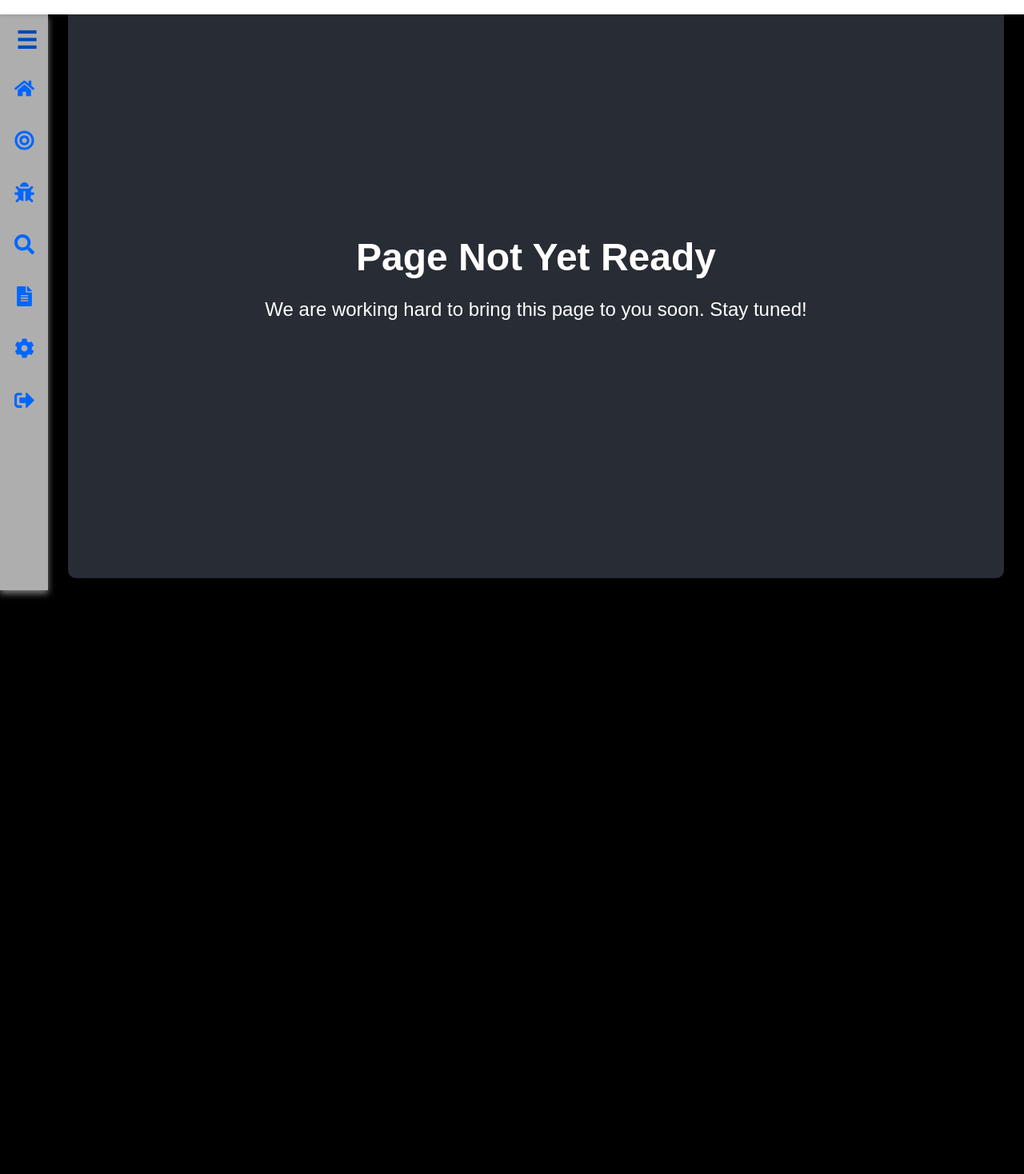
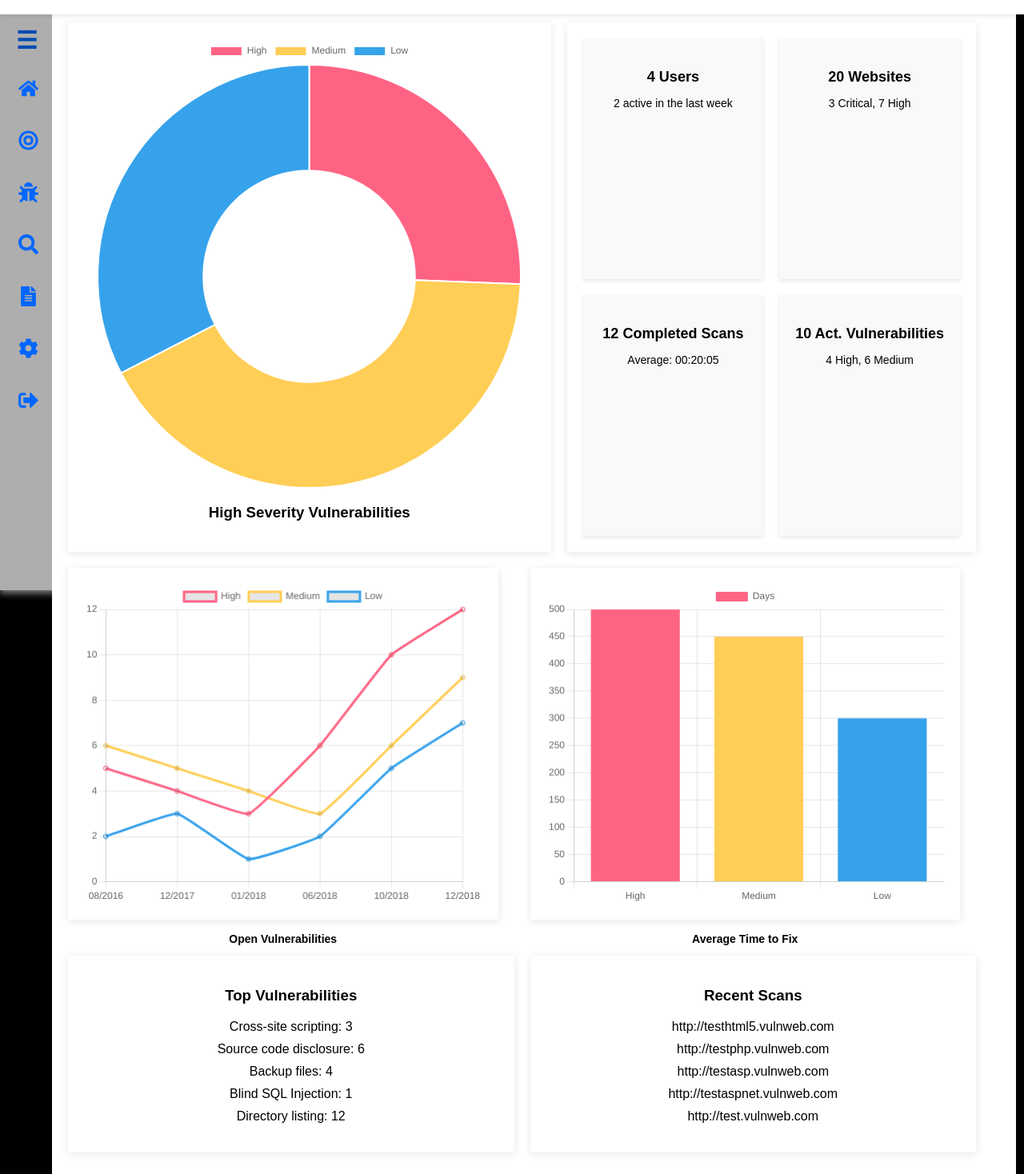
Before and after one commit to murali1818/security-product, a React (Create React App) app: page /dashboard in a window 1280 px wide. Shown: the part 62-1530 px from the top of the page at 80% size. Before the commit the page ends 810 px from the top, so only its background shows below. Built offline with nearby package versions, Linux system fonts and the light colour scheme; a web font is replaced by a local one.

Commit message:
firest commit

```diff
--- a/package.json
+++ b/package.json
@@ -6,7 +6,9 @@
     "@testing-library/jest-dom": "^5.17.0",
     "@testing-library/react": "^13.4.0",
     "@testing-library/user-event": "^13.5.0",
+    "chart.js": "^4.4.4",
     "react": "^18.3.1",
+    "react-chartjs-2": "^5.2.0",
     "react-dom": "^18.3.1",
     "react-icons": "^5.3.0",
     "react-router-dom": "^6.26.2",
--- a/src/App.css
+++ b/src/App.css
@@ -58,19 +58,21 @@ body {
 .container {
   display: flex;
   height: 100%;
+  margin-left: 5px;
+  /* width: 100%; */
 }
 
 #main {
   flex-grow: 1;
   transition: margin-left 0.5s;
-  padding: 15px;
+  background-color: white;
 
 }
 
 .main-expand {
-  margin: 10px 10px 10px 70px;
+  margin: 10px 10px 10px 60px;
 }
 
 .main-shrink {
-  margin: 10px 10px 10px 270px;
+  margin: 10px 10px 10px 220px;
 }
--- a/src/App.js
+++ b/src/App.js
@@ -1,8 +1,10 @@
 import React, { useState } from 'react';
 import Sidebar from './components/Sidebar/Sidebar';
-import Header from "./components/Header/Header"
+import Header from "./components/Header/Header";
 import './App.css';
-import Rotuer from './Rotuer';
+//  Assuming you meant 'Router' instead of 'Rotuer'
+import Dashboard from './Pages/PagesNo/Dashboard';
+ // Import the Dashboard
 
 function App() {
     const [isSidebarOpen, setSidebarOpen] = useState(false);
@@ -12,16 +14,15 @@ function App() {
     };
 
     return (
-            <div className="App">
-                <Header></Header>
-                <div className="container">
-                    <Sidebar isOpen={isSidebarOpen} toggleSidebar={toggleSidebar} />
-                    <div id="main" className={isSidebarOpen ? 'main-shrink' : 'main-expand'}>
-                        <Rotuer />
-                    </div>
+        <div className="App">
+            <Header />
+            <div className="container">
+                <Sidebar isOpen={isSidebarOpen} toggleSidebar={toggleSidebar} />
+                <div id="main" className={isSidebarOpen ? 'main-shrink' : 'main-expand'}>
+                    <Dashboard isSidebarOpen={isSidebarOpen} /> {/* Pass the state */}
                 </div>
             </div>
-
+        </div>
     );
 }
 
--- /dev/null
+++ b/src/Pages/PagesNo/Dashboard.css
@@ -0,0 +1,104 @@
+.dashboard-container {
+    transition: width 0.5s ease;
+    padding: 20px;
+    margin-top: 60px;
+  }
+
+  .dashboard-expand {
+    width: calc(100% - 70px); /* Full width when sidebar is collapsed */
+  }
+
+  .dashboard-shrink {
+    width: calc(100% - 50px); /* Reduced width when sidebar is open */
+  }
+
+  .top-cards, .charts-section, .bottom-cards {
+    display: flex;
+    justify-content: space-between;
+    margin-bottom: 20px;
+    gap: 20px; /* Ensure spacing between cards */
+  }
+
+  .card {
+    background-color: #fff;
+    padding: 20px;
+    box-shadow: 0 2px 10px rgba(0, 0, 0, 0.1);
+    flex: 1;
+    text-align: center; /* Center text in cards */
+  }
+
+  .card-grid {
+    display: grid;
+    grid-template-columns: 1fr 1fr; /* Two columns of equal width */
+    grid-template-rows: 1fr 1fr; /* Two rows of equal height */
+    gap: 20px; /* Space between the items */
+    padding: 20px;
+    background-color: #fff;
+    box-shadow: 0 2px 10px rgba(0, 0, 0, 0.1);
+  }
+
+  .card-item {
+    padding: 20px;
+    background-color: #f9f9f9;
+    text-align: center;
+    box-shadow: 0 2px 5px rgba(0, 0, 0, 0.1);
+  }
+
+  .top-left {
+    grid-area: 1 / 1; /* First row, first column */
+  }
+
+  .top-right {
+    grid-area: 1 / 2; /* First row, second column */
+  }
+
+  .bottom-left {
+    grid-area: 2 / 1; /* Second row, first column */
+  }
+
+  .bottom-right {
+    grid-area: 2 / 2; /* Second row, second column */
+  }
+
+  .card-item h3 {
+    font-size: 18px;
+    margin-bottom: 10px;
+  }
+
+  .card-item p {
+    font-size: 14px;
+  }
+
+
+  .chart-card {
+    flex: 1;
+    margin-right: 20px;
+    padding: 20px;
+    background-color: #fff;
+    margin-bottom: 25px;
+    box-shadow: 0 2px 10px rgba(0, 0, 0, 0.1);
+    height: 400px;
+    display: flex;
+    flex-direction: column;
+  }
+
+  .chart-card canvas {
+    width: 100% !important;
+    height: auto !important;
+  }
+
+  .open-vul-h3 {
+    font-size: 14px;
+    margin-top: 35px;
+    margin-left: auto;
+    margin-right: auto;
+  }
+
+  ul {
+    list-style-type: none;
+    padding: 0;
+  }
+
+  ul li {
+    margin-bottom: 10px;
+  }
--- /dev/null
+++ b/src/Pages/PagesNo/Dashboard.jsx
@@ -0,0 +1,130 @@
+import React from 'react';
+import { Doughnut, Line, Bar } from 'react-chartjs-2';
+import { Chart, ArcElement, BarElement, CategoryScale, LinearScale, PointElement, LineElement, Tooltip, Legend } from 'chart.js';
+import './Dashboard.css';
+
+// Register necessary elements for Chart.js
+Chart.register(ArcElement, BarElement, CategoryScale, LinearScale, PointElement, LineElement, Tooltip, Legend);
+
+const Dashboard = ({ isSidebarOpen }) => {
+  // Data for the Doughnut chart
+  const doughnutData = {
+    labels: ['High', 'Medium', 'Low'],
+    datasets: [{
+      data: [11, 18, 14],
+      backgroundColor: ['#ff6384', '#ffce56', '#36a2eb'],
+      hoverBackgroundColor: ['#ff6384', '#ffce56', '#36a2eb']
+    }]
+  };
+
+  // Data for the Line chart
+  const lineData = {
+    labels: ['08/2016', '12/2017', '01/2018', '06/2018', '10/2018', '12/2018'],
+    datasets: [
+      {
+        label: 'High',
+        data: [5, 4, 3, 6, 10, 12],
+        fill: false,
+        borderColor: '#ff6384',
+        tension: 0.1
+      },
+      {
+        label: 'Medium',
+        data: [6, 5, 4, 3, 6, 9],
+        fill: false,
+        borderColor: '#ffce56',
+        tension: 0.1
+      },
+      {
+        label: 'Low',
+        data: [2, 3, 1, 2, 5, 7],
+        fill: false,
+        borderColor: '#36a2eb',
+        tension: 0.1
+      }
+    ]
+  };
+
+  // Data for the Bar chart
+  const barData = {
+    labels: ['High', 'Medium', 'Low'],
+    datasets: [{
+      label: 'Days',
+      data: [500, 450, 300],
+      backgroundColor: ['#ff6384', '#ffce56', '#36a2eb'],
+      hoverBackgroundColor: ['#ff6384', '#ffce56', '#36a2eb']
+    }]
+  };
+
+  const options = {
+    responsive: true, // Makes the chart responsive
+    maintainAspectRatio: false, // Allows the chart to resize with its container
+  };
+
+  return (
+    <div className={`dashboard-container ${isSidebarOpen ? 'dashboard-shrink' : 'dashboard-expand'}`}>
+  <div className="top-cards">
+    <div className="card">
+      <Doughnut data={doughnutData} />
+      <h3>High Severity Vulnerabilities</h3>
+    </div>
+    <div className="card-grid">
+  <div className="card-item top-left">
+    <h3>4 Users</h3>
+    <p>2 active in the last week</p>
+  </div>
+  <div className="card-item top-right">
+    <h3>20 Websites</h3>
+    <p>3 Critical, 7 High</p>
+  </div>
+  <div className="card-item bottom-left">
+    <h3>12 Completed Scans</h3>
+    <p>Average: 00:20:05</p>
+  </div>
+  <div className="card-item bottom-right">
+    <h3>10 Act. Vulnerabilities</h3>
+    <p>4 High, 6 Medium</p>
+  </div>
+</div>
+
+
+  </div>
+
+  <div className="charts-section">
+    <div className="chart-card">
+      <Line data={lineData} options={options} />
+      <h3 className="open-vul-h3">Open Vulnerabilities</h3>
+    </div>
+    <div className="chart-card">
+      <Bar data={barData} options={options} />
+      <h3 className="open-vul-h3">Average Time to Fix</h3>
+    </div>
+  </div>
+
+  <div className="bottom-cards">
+    <div className="card">
+      <h3>Top Vulnerabilities</h3>
+      <ul>
+        <li>Cross-site scripting: 3</li>
+        <li>Source code disclosure: 6</li>
+        <li>Backup files: 4</li>
+        <li>Blind SQL Injection: 1</li>
+        <li>Directory listing: 12</li>
+      </ul>
+    </div>
+    <div className="card">
+      <h3>Recent Scans</h3>
+      <ul>
+        <li>http://testhtml5.vulnweb.com</li>
+        <li>http://testphp.vulnweb.com</li>
+        <li>http://testasp.vulnweb.com</li>
+        <li>http://testaspnet.vulnweb.com</li>
+        <li>http://test.vulnweb.com</li>
+      </ul>
+    </div>
+  </div>
+</div>
+  );
+};
+
+export default Dashboard;
--- a/src/Rotuer.js
+++ b/src/Rotuer.js
@@ -2,6 +2,7 @@ import React from 'react';
 import { Route, Routes } from 'react-router-dom';
 
 import NoPages from './Pages/PagesNo/NoPages';
+import Dashboard from './Pages/PagesNo/Dashboard';
 
 
 const Rotuer = () => {
@@ -9,6 +10,7 @@ const Rotuer = () => {
     <Routes>
 
       <Route path='/*' element={<NoPages></NoPages>} />
+      <Route path="/dashboard" element={<Dashboard />} />
 
     </Routes>
   );
--- a/src/components/Sidebar/Sidebar.css
+++ b/src/components/Sidebar/Sidebar.css
@@ -39,7 +39,7 @@
     --gradient-bg: linear-gradient(90deg, #15F5BA, #0066ff);
   }
 .sidebar {
-    width: 60px;
+    width: 70px;
     position: fixed;
     top: 10%;
     left: 0;
@@ -110,3 +110,9 @@
     background-color: var(--accent-blue); /* Light blue for closed sidebar hover */
     box-shadow: 0 4px 8px rgba(0, 0, 0, 0.5);
 }
+
+.menu-items a:hover {
+    background-color: var(--bright-blue-light);
+    color: var(--text-light);
+    transition: background-color 0.3s ease;
+}
```
Also changed, not shown: 1 other file (tests, documents, lock files or other folders).
